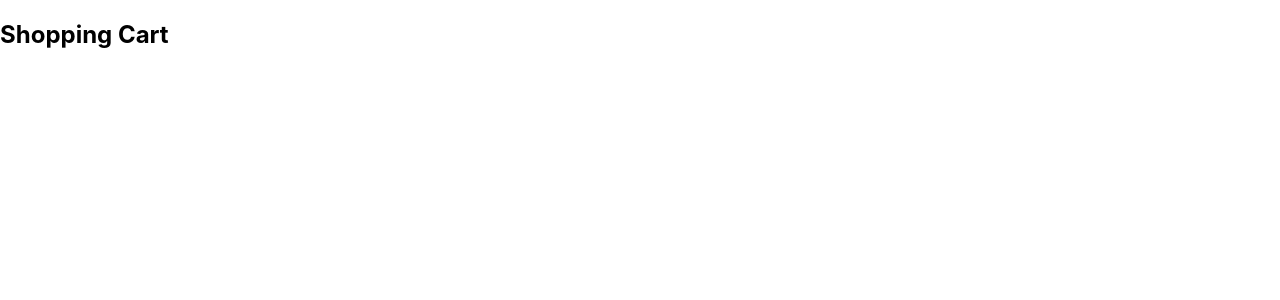
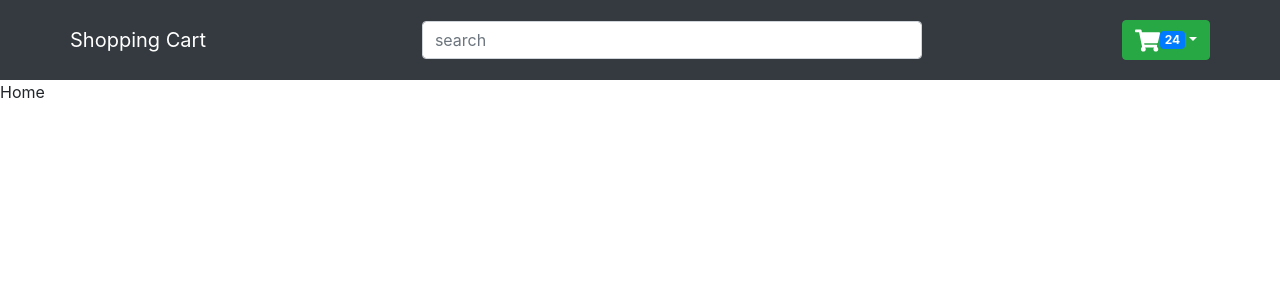
Before and after one commit to KHemanthRaju/ShoppingCart_ReactJS, a React (Create React App) app: page / in a window 1280 px wide. Shown: the top 300 px of the page. Built offline with nearby package versions, Linux system fonts and the light colour scheme.

Commit message:
Setup Context API

```diff
--- a/package.json
+++ b/package.json
@@ -10,6 +10,8 @@
     "react": "^18.2.0",
     "react-bootstrap": "^2.7.4",
     "react-dom": "^18.2.0",
+    "react-icons": "^4.8.0",
+    "react-router-dom": "^6.10.0",
     "react-scripts": "5.0.1",
     "web-vitals": "^2.1.4"
   },
--- /dev/null
+++ b/src/App.css
@@ -0,0 +1,4 @@
+a {
+  text-decoration: none !important;
+  color: inherit !important;
+}
--- a/src/App.js
+++ b/src/App.js
@@ -1,8 +1,21 @@
+import Header from "./components/Header";
+import "./App.css";
+import { Routes, Route } from "react-router-dom";
+import Home from "./components/Home";
+import Cart from "./components/Cart";
+
 function App() {
   return (
     <div className="App">
-      <header className="App-header"></header>
-      <h2>Shopping Cart</h2>
+      <Header />
+      <div>
+        <Routes>
+          <Route path="/" element={<Home />} />
+          Home ||
+          <Route path="/cart" element={<Cart />} />
+          Cart
+        </Routes>
+      </div>
     </div>
   );
 }
--- /dev/null
+++ b/src/components/Cart.jsx
@@ -0,0 +1,7 @@
+import React from "react";
+
+const Cart = () => {
+  return <div>Cart</div>;
+};
+
+export default Cart;
--- /dev/null
+++ b/src/components/Header.jsx
@@ -0,0 +1,44 @@
+import {
+  Container,
+  Dropdown,
+  FormControl,
+  Navbar,
+  Nav,
+  Badge,
+} from "react-bootstrap";
+import { Link } from "react-router-dom";
+import { FaShoppingCart } from "react-icons/fa";
+import "bootstrap/dist/css/bootstrap.min.css";
+const Header = () => {
+  return (
+    <>
+      <Navbar bg="dark" variant="dark" style={{ height: 80 }}>
+        <Container>
+          <Navbar.Brand>
+            <Link to="/">Shopping Cart</Link>
+          </Navbar.Brand>
+          <Navbar.Text className="search">
+            <FormControl
+              placeholder="search"
+              style={{ width: 500 }}
+              className="m-auto"
+            />
+          </Navbar.Text>
+          <Nav>
+            <Dropdown alignRight>
+              <Dropdown.Toggle variant="success">
+                <FaShoppingCart color="white" fontSize="25px" />
+                <Badge>{24}</Badge>
+              </Dropdown.Toggle>
+              <Dropdown.Menu style={{ minWidth: 370 }}>
+                <span style={{ padding: 10 }}>Cart is Empty</span>
+              </Dropdown.Menu>
+            </Dropdown>
+          </Nav>
+        </Container>
+      </Navbar>
+    </>
+  );
+};
+
+export default Header;
--- /dev/null
+++ b/src/components/Home.jsx
@@ -0,0 +1,7 @@
+import React from "react";
+
+const Home = () => {
+  return <div>Home</div>;
+};
+
+export default Home;
--- /dev/null
+++ b/src/context/Context.js
@@ -0,0 +1,7 @@
+import { createContext } from "react";
+const Cart = createContext();
+const Context = ({ children }) => {
+  return <Cart.Provider>{children}</Cart.Provider>;
+};
+
+export default Context;
--- a/src/index.js
+++ b/src/index.js
@@ -2,10 +2,16 @@ import React from "react";
 import ReactDOM from "react-dom/client";
 import "./index.css";
 import App from "./App";
+import { BrowserRouter } from "react-router-dom";
+import Context from "./context/Context";
 
 const root = ReactDOM.createRoot(document.getElementById("root"));
 root.render(
   <React.StrictMode>
-    <App />
+    <BrowserRouter>
+      <Context>
+        <App />
+      </Context>
+    </BrowserRouter>
   </React.StrictMode>
 );
```
Also changed, not shown: src/context/Reducers.js (added), 1 other file (tests, documents, lock files or other folders).
